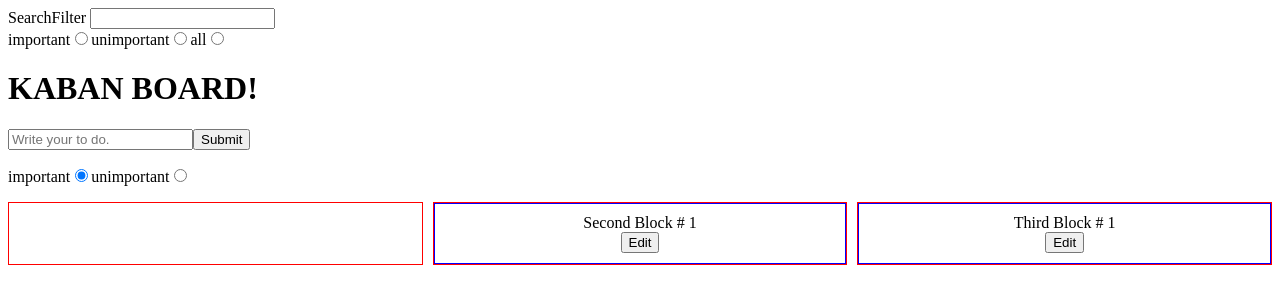
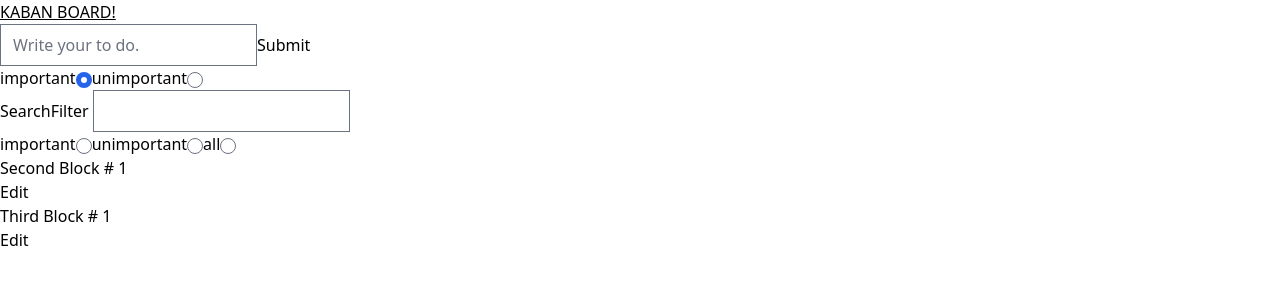
Before and after one commit to vinson-han/Kaban, a React (Vite) app: page / in a window 1280 px wide. Shown: the top 304 px of the page. Built offline with nearby package versions, Linux system fonts and the light colour scheme.

Commit message:
config tailwind/prettier

```diff
--- /dev/null
+++ b/postcss.config.js
@@ -0,0 +1,6 @@
+module.exports = {
+  plugins: {
+    tailwindcss: {},
+    autoprefixer: {},
+  },
+}
--- /dev/null
+++ b/prettier.config.js
@@ -0,0 +1,3 @@
+module.exports = {
+  plugins: [require('prettier-plugin-tailwindcss')],
+}
--- a/src/App.jsx
+++ b/src/App.jsx
@@ -2,9 +2,8 @@
 
 import { createRoot } from "react-dom/client";
 import { useState } from "react";
-import ItemList from "./Components/ItemList";
 import SearchFilter from "./Components/SearchFilter";
-import KabanBoard from "./Components/KabanBoard";
+
 import Board from "./Components/Board";
 import CreateItem from "./Components/CreateItem";
 
@@ -39,14 +38,16 @@ const App = () => {
 
   return (
     <div>
-      <SearchFilter
-        handleFilter={handleFilter}
-        handlePriority={handlePriority}
-      />
+      <h1 className="underline">KABAN BOARD!</h1>
+      <CreateItem handleSubmit={handleSubmit} />
 
-      <h1>KABAN BOARD!</h1>
-
-      <CreateItem handleSubmit={handleSubmit} />
+      <div>
+        <SearchFilter
+          style
+          handleFilter={handleFilter}
+          handlePriority={handlePriority}
+        />
+      </div>
       <Board list={list} filter={filter} priority={priority} />
     </div>
   );
--- a/src/Components/EditForm.jsx
+++ b/src/Components/EditForm.jsx
@@ -1,5 +1,4 @@
 import { useState } from "react";
-import Button from "./Button";
 
 const EditForm = ({ name, item, handleDelete, handleEdit }) => {
   const [edit, setEdit] = useState(false);
--- a/src/Components/ItemList.jsx
+++ /dev/null
@@ -1,111 +0,0 @@
-import { useState } from "react";
-import "../Assets/style.css";
-const Item = ({ item, handleDelete, handleClick, handleEdit }) => {
-  const [edit, setEdit] = useState(false);
-  const editClick = (e) => {
-    e.stopPropagation();
-    setEdit(!edit);
-  };
-
-  const handlePress = (e) => {
-    if (e.keyCode === 13) {
-      const form = document.getElementById("edit");
-      const formData = new FormData(form);
-      console.log(formData);
-      setEdit(!edit);
-      handleEdit({
-        id: +formData.get("id"),
-        content: formData.get("edit"),
-        priority: formData.get("myRadio"),
-      });
-    }
-  };
-
-  // let checked = item.priority === "important" ? true : false;
-
-  return !edit ? (
-    <li onClick={() => handleClick(item.id)}>
-      {item.isDone ? <del>{item.content}</del> : item.content}{" "}
-      <button onClick={editClick}>Edit</button>{" "}
-      <button onClick={handleDelete} value={item.id}>
-        Delete
-      </button>
-    </li>
-  ) : (
-    <li>
-      <form id="edit" onKeyDown={handlePress}>
-        <label htmlFor="edit">
-          <input type="hidden" name="id" value={item.id} />
-          <input
-            id={item.id}
-            name="edit"
-            defaultValue={item.content}
-            autoFocus
-          />
-          <button onClick={editClick}>hide</button>{" "}
-          <button onClick={handleDelete} value={item.id}>
-            Delete
-          </button>
-          <p>
-            <label form="radio">
-              important
-              <input
-                type="radio"
-                name="myRadio"
-                value="important"
-                defaultChecked={item.priority === "important" ? true : false}
-              />
-            </label>
-            <label form="radio">
-              unimportant
-              <input
-                type="radio"
-                name="myRadio"
-                value="unimportant"
-                defaultChecked={item.priority === "unimportant" ? true : false}
-              />
-            </label>
-          </p>
-        </label>
-      </form>
-    </li>
-  );
-};
-
-const ItemList = ({
-  list,
-  filter,
-  priority,
-  handleDelete,
-  handleClick,
-  handleEdit,
-}) => {
-  let itemList = list;
-
-  if (priority === "important") {
-    itemList = itemList.filter((e) => e.priority === "important");
-  } else if (priority === "unimportant")
-    itemList = itemList.filter((e) => e.priority === "unimportant");
-
-  itemList = itemList.map((e) =>
-    e.content.toLowerCase().includes(filter) ? (
-      <Item
-        className="box"
-        key={e.id}
-        item={e}
-        handleDelete={handleDelete}
-        handleClick={handleClick}
-        handleEdit={handleEdit}
-      />
-    ) : (
-      ""
-    )
-  );
-  return (
-    <div>
-      <ul>{itemList}</ul>
-    </div>
-  );
-};
-
-export default ItemList;
--- a/src/index.html
+++ b/src/index.html
@@ -2,7 +2,7 @@
 <html lang="en">
   <head>
     <meta charset="UTF-8" />
-
+    <link rel="stylesheet" href="./style.css" />
     <meta name="viewport" content="width=device-width, initial-scale=1.0" />
     <title>Document</title>
   </head>
--- /dev/null
+++ b/src/style.css
@@ -0,0 +1,5 @@
+@import "tailwindcss/base";
+
+@import "tailwindcss/components";
+
+@import "tailwindcss/utilities";
--- /dev/null
+++ b/tailwind.config.js
@@ -0,0 +1,9 @@
+/** @type {import('tailwindcss').Config} */
+module.exports = {
+  content: [
+  "./src/**/*.{html,js,ts,jsx,tsx}"],
+  theme: {
+    extend: {},
+  },
+  plugins: [require("@tailwindcss/forms")],
+}
```
Also changed, not shown: package.json (+17 -4 lines), .prettierrc.json (deleted), src/Assets/something.css (renamed from src/Assets/style.css), 1 other file (tests, documents, lock files or other folders).
